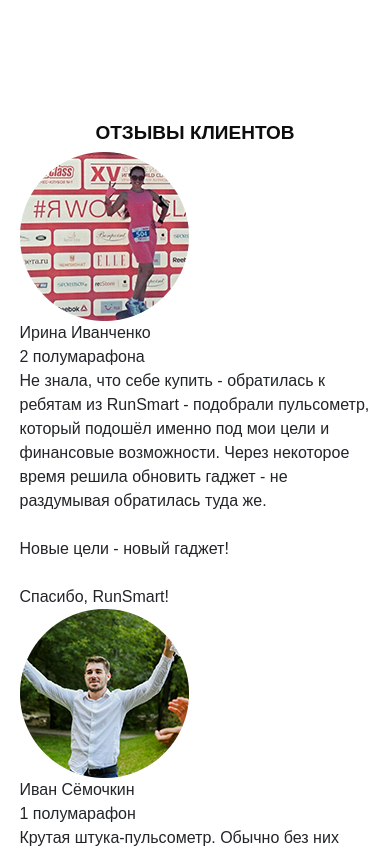
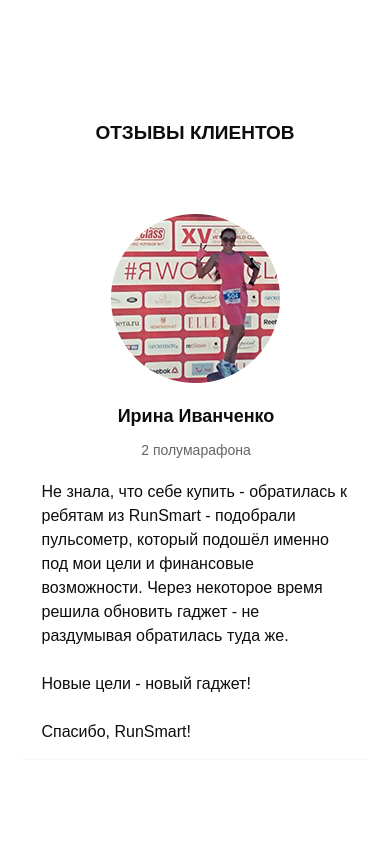
Before and after one commit to wintermute28/pulse, a website: page src/index.html in a window 390 px wide. Shown: the part 5680-6528 px from the top of the page. Drawn offline with nearby package versions, Linux system fonts and the light colour scheme.

Commit message:
Add feed and adaptive for it

```diff
--- a/src/index.html
+++ b/src/index.html
@@ -397,6 +397,7 @@
                     </div>
                 </div>
             </div>
+            <hr>
             <div class="feed__item">
                 <img src="img/feedback/feedback_2.png" alt="foto" class="feed__img">
                 <div class="feed__text">
@@ -407,6 +408,7 @@
                     </div>
                 </div>
             </div>
+            <hr>
             <div class="feed__item">
                 <img src="img/feedback/feedback_3.png" alt="foto" class="feed__img">
                 <div class="feed__text">
--- a/src/sass/base/_media.scss
+++ b/src/sass/base/_media.scss
@@ -187,4 +187,27 @@
             }
         }
     }
+
+    .feed {
+        &__item {
+            flex-direction: column;
+            align-items: center;
+        }
+        &__text {
+            margin-left: 22px;
+            padding-right: 20px;
+        }
+        &__img {
+            margin-bottom: 20px;
+        }
+        &__subtitle {
+            text-align: center;
+        }
+        &__count {
+            text-align: center;
+        }
+        hr {
+            margin: 15px 0;
+        }
+    }
 }
--- /dev/null
+++ b/src/sass/blocks/_feed.scss
@@ -0,0 +1,41 @@
+.feed {
+    padding-bottom: 71px;
+    &__item {
+        display: flex;
+        margin-top: 100px;
+        &:nth-child(2){
+            margin-top: 70px;
+        }
+    }
+    &__img {
+        width: 169px;
+        height: 169px;
+    }
+    &__text {
+        margin-left: 62px;
+        padding-right: 60px;
+    }
+    &__subtitle {
+        color: #0d0d0d;
+        font-size: 18px;
+        font-weight: 700;
+    }
+    &__count {
+        margin-top: 10px;
+        color: #646464;
+        font-size: 14px;
+        font-weight: 300;
+    }
+    &__descr {
+        margin-top: 19px;
+        color: #0d0d0d;
+        font-size: 16px;
+        font-weight: 300;
+    }
+    hr {
+        margin: 50px 0;
+        width: 100%;
+        height: 1px;
+        background-color: #e8e8e8;
+    }
+}
--- a/src/sass/style.scss
+++ b/src/sass/style.scss
@@ -19,6 +19,7 @@
 @import "blocks/forms";
 @import "blocks/carousel";
 @import "blocks/catalog";
+@import "blocks/feed";
 
 
 @import "base/media";
```
Also changed, not shown: src/css/style.min.css.
